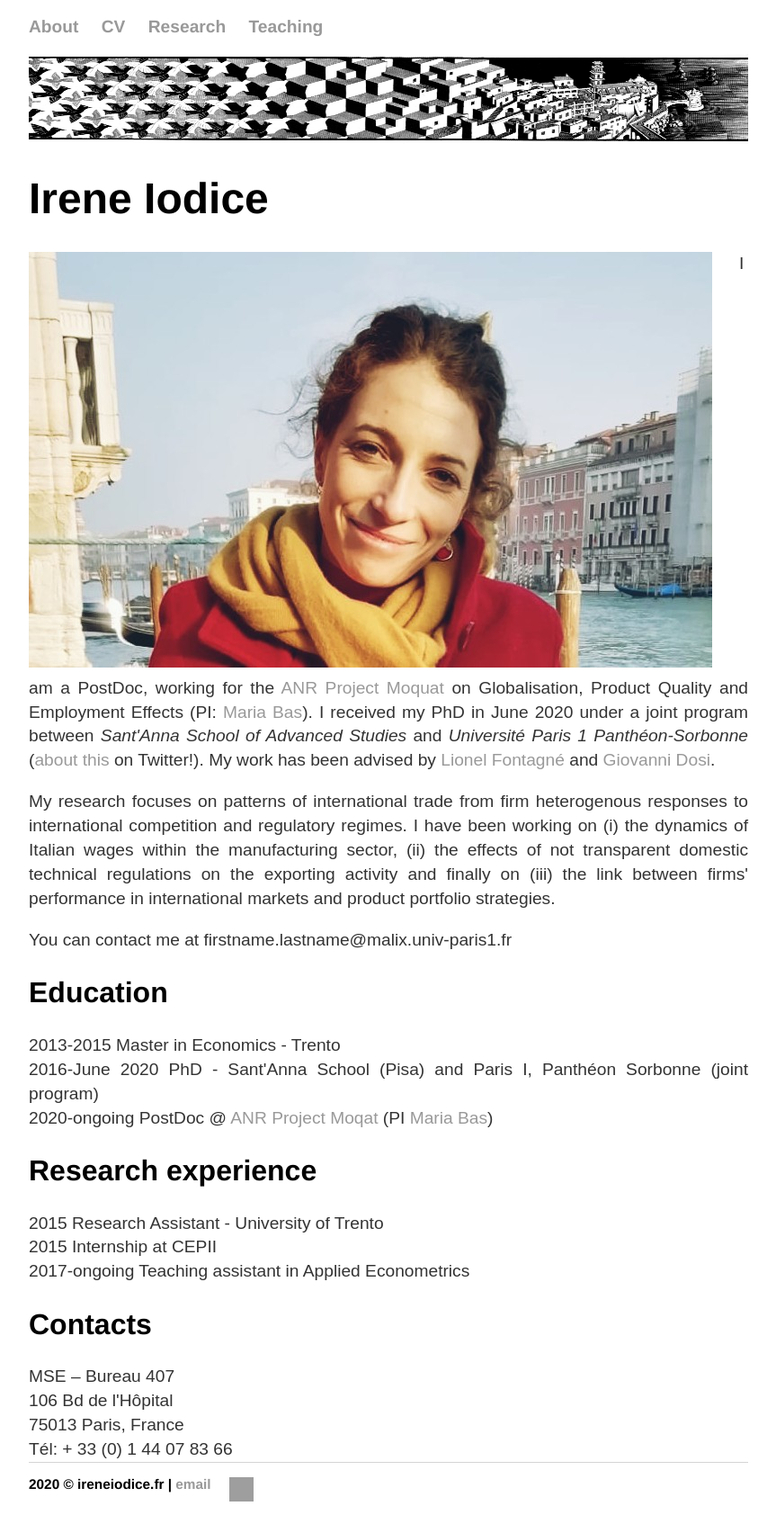
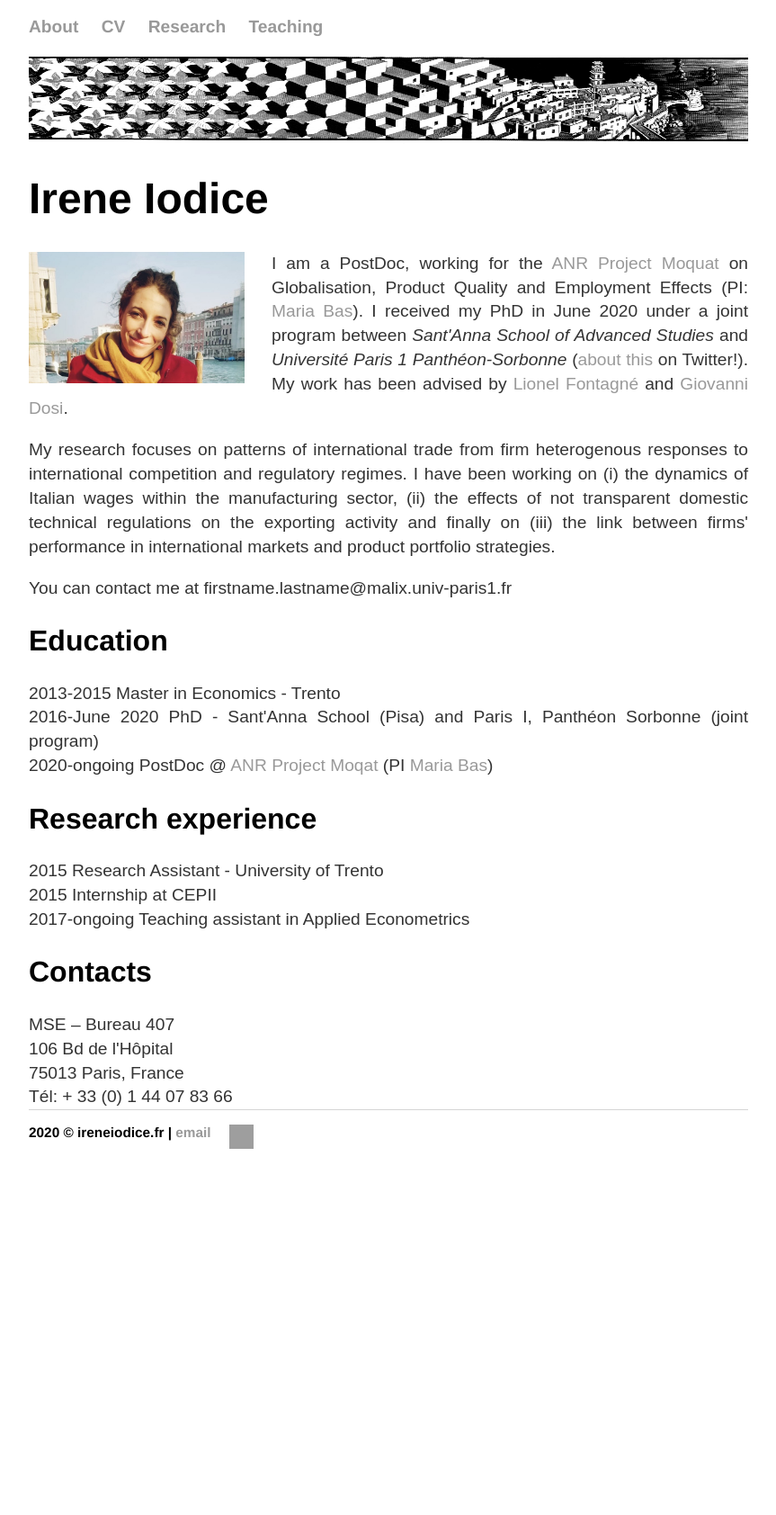
Before and after one commit to ioire/ioire.github.io, a Jekyll site: the page built from index.html, in a window 1280 px wide. Shown: the whole page at 90% size, without its empty margins (208-1071 px from the left). Built offline with Jekyll 4.4.1, drawn with Linux system fonts in a browser that asks for light colours; after the commit the page ends 1293 px from its top, so only the background shows below that; grey boxes are pictures that could not be loaded.

Commit message:
Update index.html

```diff
--- a/index.html
+++ b/index.html
@@ -19,7 +19,7 @@ title: Irene Iodice
 	<img src="images/escher-metamorphose.png" width="800" height="100" align="middle">
 	<h1>Irene Iodice</h1>
 
-	<img src="images/pi.jpg" align="left" style="margin: 0px 30px 10px 0px;"/> <p>  I am a PostDoc, working for the <a href="https://anr.fr/en/funded-projects-and-impact/funded-projects/project/funded/project/b2d9d3668f92a3b9fbbf7866072501ef-cda581fc05/?tx_anrprojects_funded%5Bcontroller%5D=Funded&cHash=804764a3977ed68aa6cdacba9bac0770">ANR Project Moquat</a>
+	<img src="images/pi.jpg" align="left"  width="30%" height="30%" style="margin: 0px 30px 10px 0px;"/> <p>  I am a PostDoc, working for the <a href="https://anr.fr/en/funded-projects-and-impact/funded-projects/project/funded/project/b2d9d3668f92a3b9fbbf7866072501ef-cda581fc05/?tx_anrprojects_funded%5Bcontroller%5D=Funded&cHash=804764a3977ed68aa6cdacba9bac0770">ANR Project Moquat</a>
 		on Globalisation, Product Quality and Employment Effects (PI: <a href="https://sites.google.com/site/basmaria80/">Maria Bas</a>). I received my PhD in June 2020 under a joint program between <em>Sant'Anna School of Advanced Studies</em> and <em>Université Paris 1 Panthéon-Sorbonne</em>
 		(<a href="https://twitter.com/LisandraFlach/status/1271089604712632320">about this</a> on Twitter!). My work has been advised by <a href="http://www.lionel-fontagne.eu/">Lionel Fontagné</a>  and
 		<a href="https://scholar.google.it/citations?user=jODHZ90AAAAJ&hl=en">Giovanni Dosi</a>.<p>
```
